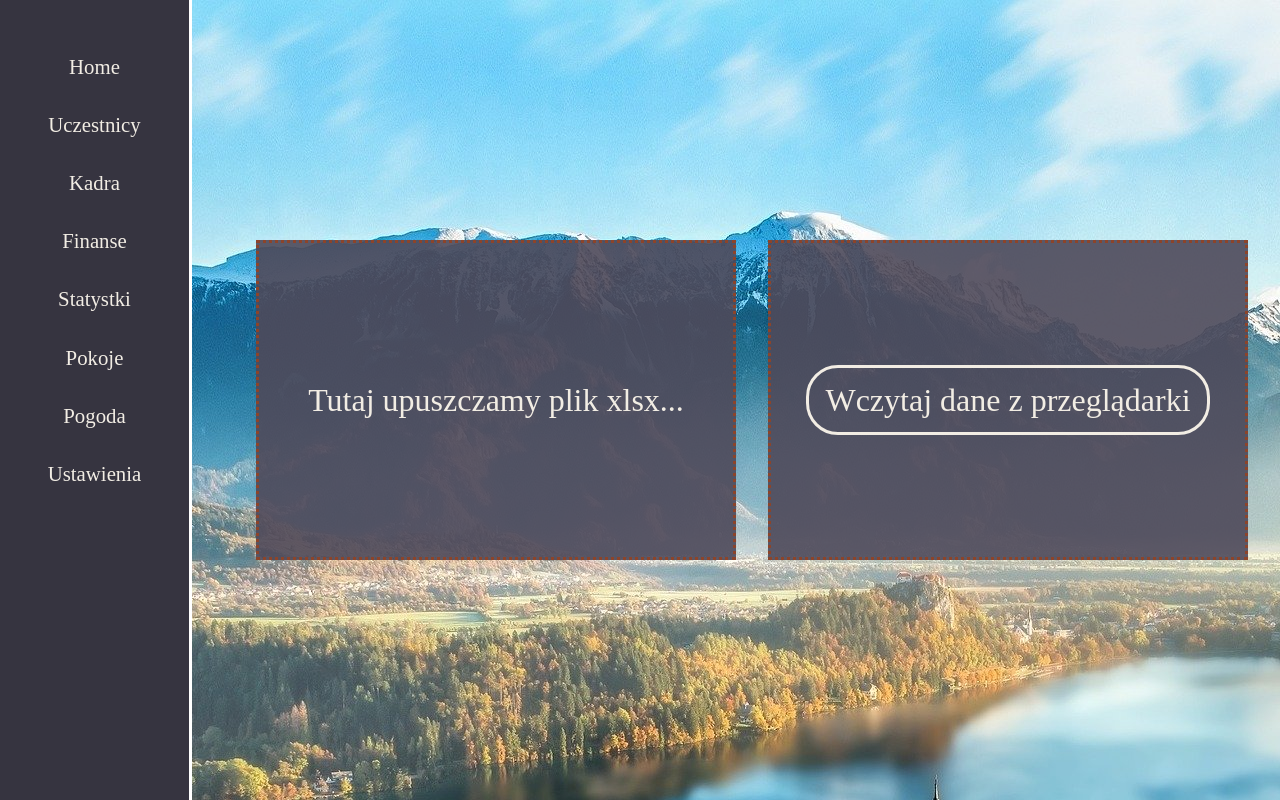
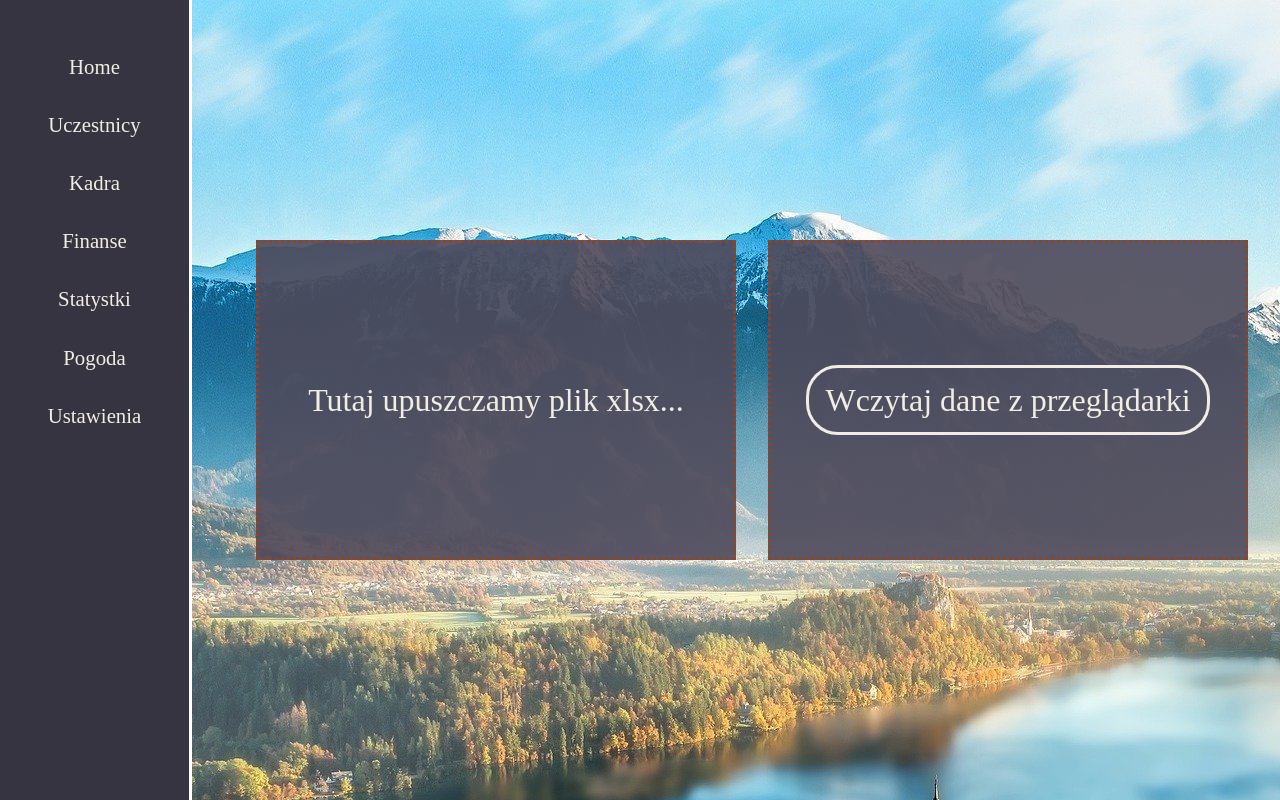
Before and after one commit to CzepiM200/DB_Organizer, a React (Create React App) app: page / in a window 1280 px wide. Shown: the top 800 px of the page. Built offline with nearby package versions, Linux system fonts and the light colour scheme.

Commit message:
Remover rooms from sidebar

```diff
--- a/src/components/Sidebar/Sidebar.tsx
+++ b/src/components/Sidebar/Sidebar.tsx
@@ -23,9 +23,9 @@ export const Sidebar: FunctionComponent<Sidebar> = (props: any) => {
         <Link className="sidebar__item" to="/statistics">
           <li>Statystki</li>
         </Link>
-        <Link className="sidebar__item" to="/rooms">
+        {/* <Link className="sidebar__item" to="/rooms">
           <li>Pokoje</li>
-        </Link>
+        </Link> */}
         {/* <Link className="sidebar__item" to="/food">
           <li>Jedzenie</li>
         </Link> */}
```
